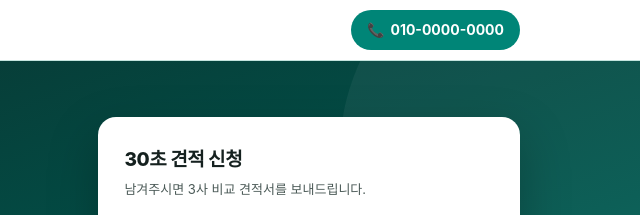
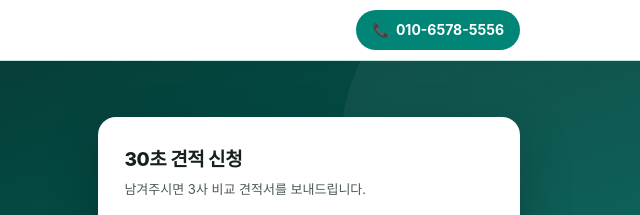
Before and after one commit to oopoo77-ux/KimYG, a plain HTML site: page index.html in a window 1280 px wide. Shown: the top 215 px of the page, 640-1280 px from the left. Drawn offline with Linux system fonts and the light colour scheme; a web font is replaced by a local one.

Commit message:
Update index.html

```diff
--- a/index.html
+++ b/index.html
@@ -307,7 +307,7 @@ footer strong{color:rgba(255,255,255,.8)}
       <span class="sub">3사 비교견적</span>
     </div>
     <a class="hd-call" href="tel:010-6578-5556">
-      📞 <span class="txt">010-0000-0000</span>
+      📞 <span class="txt">010-6578-5556</span>
     </a>
   </div>
 </header>
```
